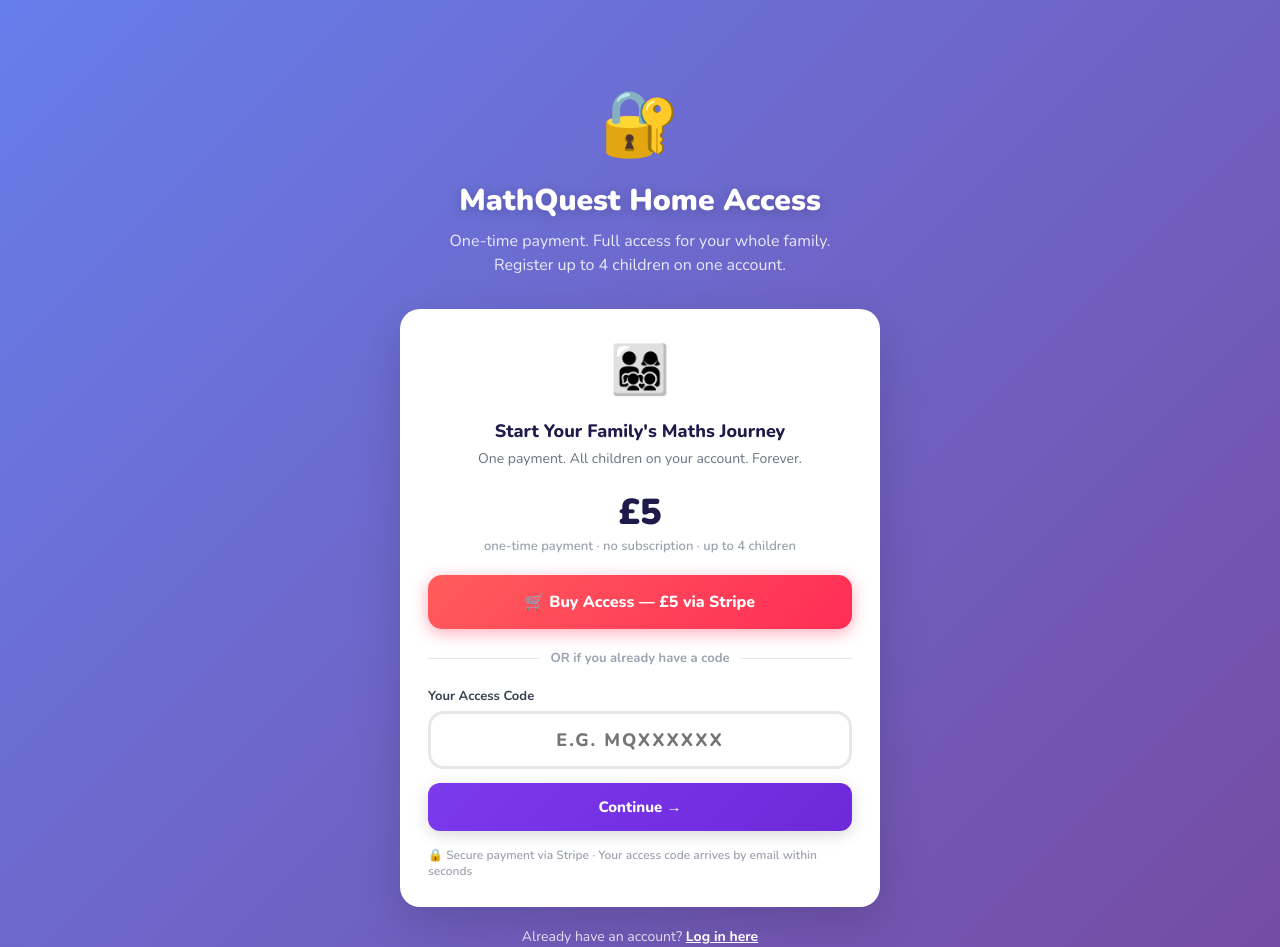
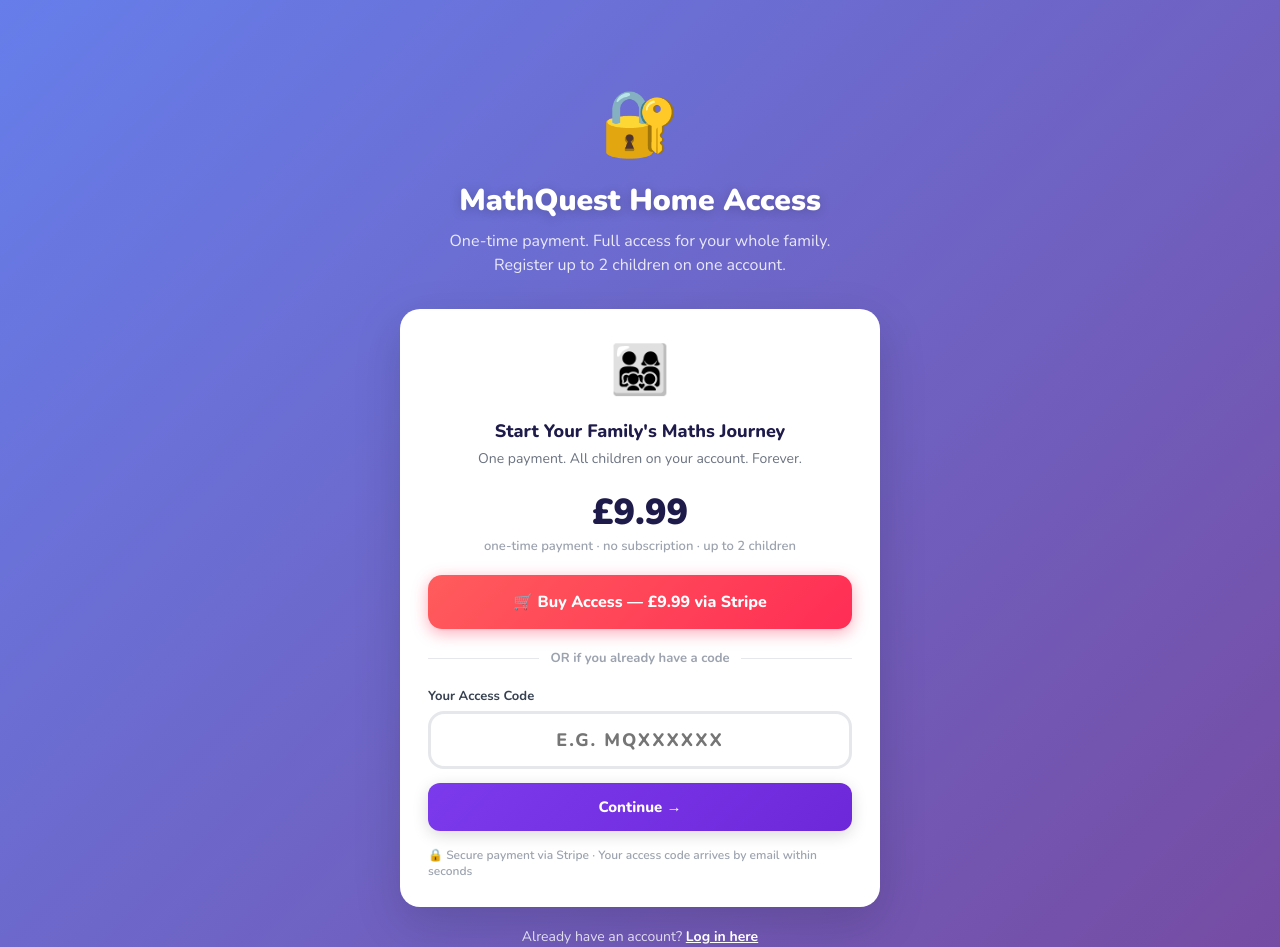
Before and after one commit to delipitstop/MathQuest, a Flask app: page /parent/register/step1 in a window 1280 px wide. Shown: the top 947 px of the page. Run offline with Flask 3, Linux system fonts and the light colour scheme; some libraries are stand-ins or nearby versions.

Commit message:
Update: register pages reflect new price £9.99 and 2-child limit

```diff
--- a/templates/parent_login.html
+++ b/templates/parent_login.html
@@ -29,7 +29,7 @@ body { background: linear-gradient(135deg, #667eea 0%, #764ba2 100%); }
         </p>
         <!-- UPDATE THIS LINK WITH YOUR ACTUAL GUMROAD PRODUCT URL -->
         <a href="/buy" class="buy-btn" target="_blank">
-            🛒 Buy Access — £5 on Gumroad
+            🛒 Buy Access — £9.99 via Stripe
         </a>
     </div>
     {% endif %}
--- a/templates/parent_register.html
+++ b/templates/parent_register.html
@@ -30,7 +30,7 @@ body { background: linear-gradient(135deg, #667eea 0%, #764ba2 100%); }
         <div class="access-badge">✅ Access Code Verified</div>
     </div>
     <h1 class="form-title">Create Your Account</h1>
-    <p class="form-sub">Finish setting up your parent account. You can then add up to 4 children.</p>
+    <p class="form-sub">Finish setting up your parent account. You can then add up to 2 children.</p>
 
     <div class="card">
         {% if error %}
--- a/templates/register_code.html
+++ b/templates/register_code.html
@@ -36,7 +36,7 @@ body { background: linear-gradient(135deg, #667eea 0%, #764ba2 100%); }
 <div class="access-wrap">
     <div class="lock-icon">🔐</div>
     <h1 class="access-title">MathQuest Home Access</h1>
-    <p class="access-sub">One-time payment. Full access for your whole family.<br>Register up to 4 children on one account.</p>
+    <p class="access-sub">One-time payment. Full access for your whole family.<br>Register up to 2 children on one account.</p>
 
     <div class="card">
         <!-- Buy section -->
@@ -46,13 +46,13 @@ body { background: linear-gradient(135deg, #667eea 0%, #764ba2 100%); }
             <p>One payment. All children on your account. Forever.</p>
 
             <div class="price-tag">
-                <div class="amount">£5</div>
-                <div class="note">one-time payment · no subscription · up to 4 children</div>
+                <div class="amount">£9.99</div>
+                <div class="note">one-time payment · no subscription · up to 2 children</div>
             </div>
 
             <!-- Stripe checkout -->
             <a href="/buy" class="buy-btn">
-                🛒 Buy Access — £5 via Stripe
+                🛒 Buy Access — £9.99 via Stripe
             </a>
 
             <div class="or-divider"><span>OR if you already have a code</span></div>
```
